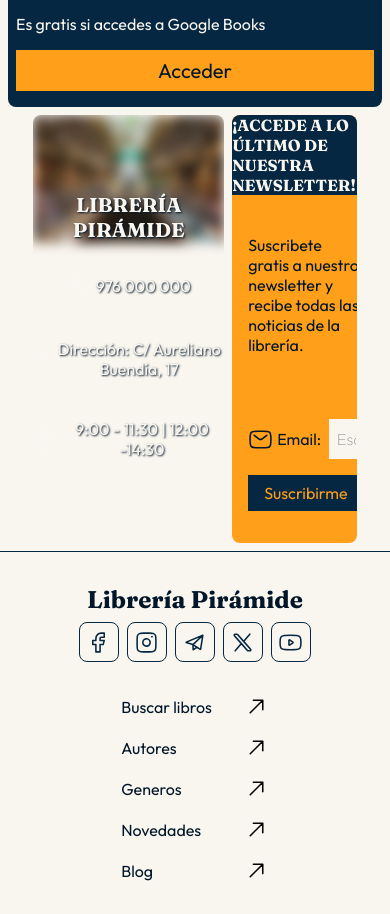
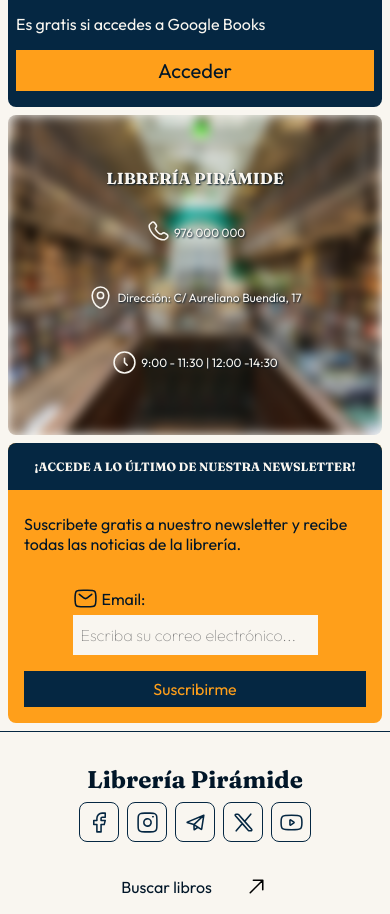
Before and after one commit to andresaragonguerrero/LibreriaPiramide, a Vue app: page / in a window 390 px wide. Shown: the part 2686-3600 px from the top of the page. Built offline with nearby package versions, Linux system fonts and the light colour scheme; the HTML template or start-up script is replaced by a standard one.

Commit message:
Se adaptó la sección de contacto a todo tipo de pantallas

```diff
--- a/src/components/Contact.vue
+++ b/src/components/Contact.vue
@@ -100,6 +100,7 @@
 }
 
 .contact__info-bg {
+    height: 100%;
     width: 100%;
     position: absolute;
     top: 0;
@@ -264,4 +265,63 @@
     color: var(--color-primary);
     background-color: var(--color-secondary);
 }
+
+@media (max-width: 1250px) {
+    .contact {
+        grid-column: 1 / -1;
+        padding: 0 var(--space-2);
+    }
+
+    .contact__info,
+    .contact__form-container {
+        grid-column: 1 / -1;
+    }
+}
+
+@media (max-width: 1024px) {
+    .contact {
+        display: flex;
+        flex-direction: column;
+    }
+
+    .contact__info {
+        min-height: 20rem;
+    }
+
+    .contact__form-header {
+        height: auto;
+        padding: var(--space-3);
+    }
+
+    .contact__form-body {
+        padding: var(--space-3);
+        gap: var(--space-4);
+    }
+}
+
+@media (max-width: 480px) {
+    .contact__info-title {
+        font-size: var(--fs-4);
+    }
+
+    .contact__phone-text,
+    .contact__address-text,
+    .contact__schedule-text {
+        font-size: var(--fs-5);
+    }
+
+    .contact__form-title {
+        font-size: var(--fs-5);
+    }
+
+    .contact__form-field {
+        flex-direction: column;
+        align-items: flex-start;
+        gap: var(--space-1);
+    }
+
+    .contact__form-button {
+        width: 100%;
+    }
+}
 </style>
```
